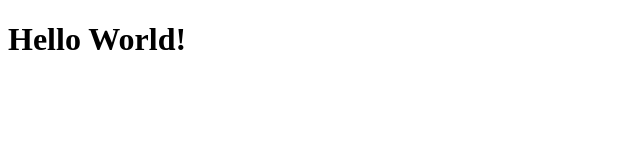
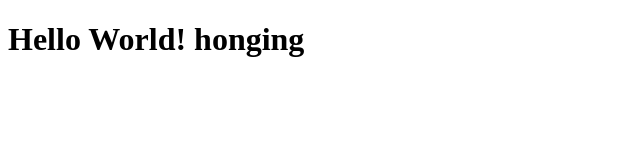
Before and after one commit to hongingthorng/khmerlectures, a plain HTML site: page site/index.html in a window 1280 px wide. Shown: the whole page, without its empty margins (0-640 px from the left). Drawn offline with Linux system fonts and the light colour scheme.

Commit message:
small additon

```diff
--- a/site/index.html
+++ b/site/index.html
@@ -4,7 +4,7 @@
 	<title>Welcome Python</title>
 </head>
 <body>
-<h1> Hello World!</h1>
+<h1> Hello World! honging</h1>
 
 </body>
 </html>
```
